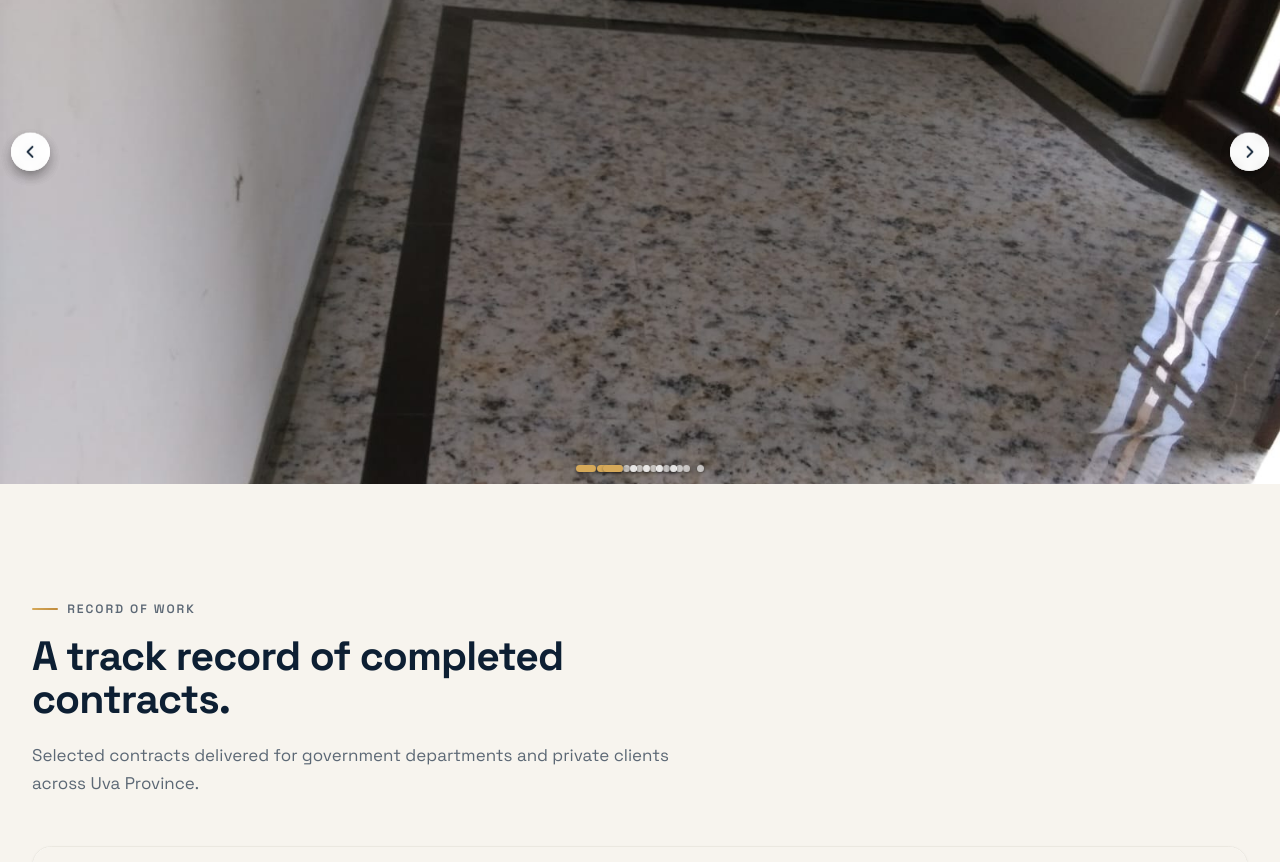
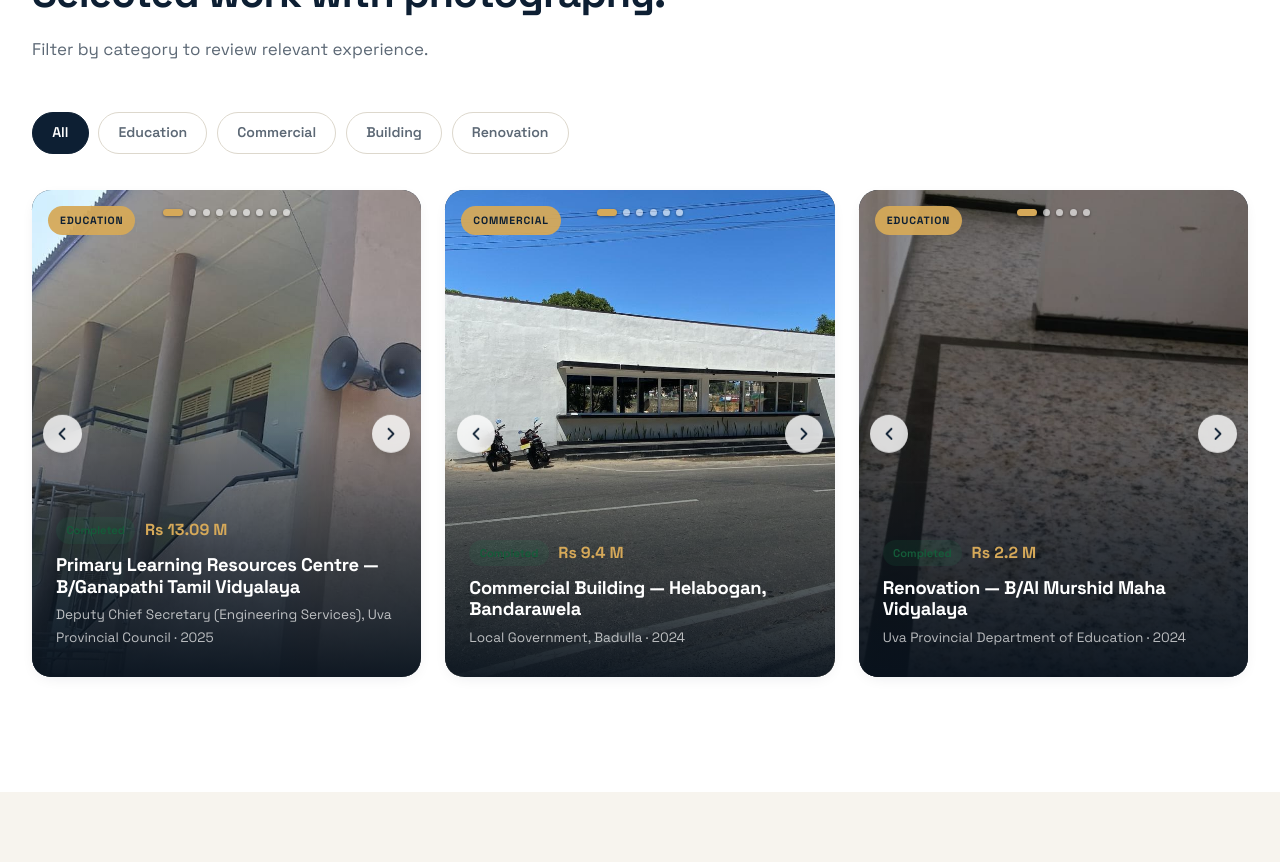
Before and after one commit to RizAhd/Bluemoon-Private-limited-Website, a Next.js app: page /projects in a window 1280 px wide. Shown: the part 700-1562 px from the top of the page. Built offline with nearby package versions, Linux system fonts and the light colour scheme.

Commit message:
style: add project card styles with editorial overlay and hover effects

```diff
--- a/app/globals.css
+++ b/app/globals.css
@@ -1860,6 +1860,100 @@ p {
   }
 }
 
+/* ---------- project card (editorial overlay) ---------- */
+.pcard {
+  position: relative;
+  aspect-ratio: 4 / 5;
+  border-radius: var(--radius-md);
+  overflow: hidden;
+  background: var(--color-navy);
+  box-shadow: var(--shadow-sm);
+  transition: transform 0.35s ease, box-shadow 0.35s ease;
+}
+.pcard:hover {
+  transform: translateY(-6px);
+  box-shadow: var(--shadow-soft);
+}
+.pcard .carousel img {
+  transition: opacity 0.55s ease, transform 4s ease;
+}
+.pcard:hover .carousel img.is-active {
+  transform: scale(1.05);
+}
+.pcard__scrim {
+  position: absolute;
+  inset: 0;
+  z-index: 1;
+  pointer-events: none;
+  background: linear-gradient(
+    to top,
+    rgba(8, 18, 29, 0.95) 0%,
+    rgba(8, 18, 29, 0.6) 26%,
+    rgba(8, 18, 29, 0.08) 52%,
+    transparent 70%
+  );
+}
+.pcard__top {
+  position: absolute;
+  top: 1rem;
+  left: 1rem;
+  right: 1rem;
+  z-index: 4;
+  display: flex;
+  justify-content: space-between;
+  pointer-events: none;
+}
+.pcard__cat {
+  font-size: 0.66rem;
+  font-weight: 700;
+  letter-spacing: 0.08em;
+  text-transform: uppercase;
+  padding: 0.34rem 0.75rem;
+  border-radius: 999px;
+  background: rgba(214, 169, 89, 0.94);
+  color: var(--color-navy);
+}
+.pcard__info {
+  position: absolute;
+  left: 0;
+  right: 0;
+  bottom: 0;
+  z-index: 4;
+  padding: 1.5rem 1.5rem 1.75rem;
+  color: #fff;
+  pointer-events: none;
+}
+.pcard__row {
+  display: flex;
+  align-items: center;
+  gap: 0.6rem;
+  margin-bottom: 0.65rem;
+}
+.pcard__value {
+  font-weight: 700;
+  color: var(--color-gold-bright);
+  font-size: 1rem;
+}
+.pcard__title {
+  color: #fff;
+  font-size: clamp(1.15rem, 1.4vw, 1.4rem);
+  line-height: 1.18;
+  margin: 0 0 0.4rem;
+}
+.pcard__client {
+  color: rgba(255, 255, 255, 0.7);
+  font-size: 0.85rem;
+  margin: 0;
+}
+.pcard .carousel__nav {
+  z-index: 5;
+}
+.pcard .carousel__dots {
+  z-index: 5;
+  bottom: auto;
+  top: 1.15rem;
+}
+
 /* ---------- header (sticky glass) ---------- */
 .site-header {
   position: sticky;
```
